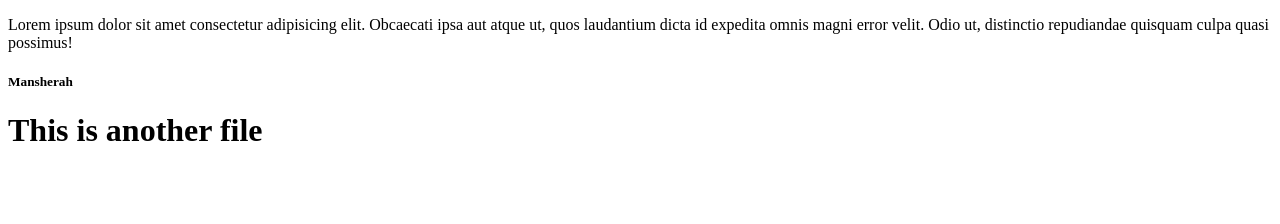
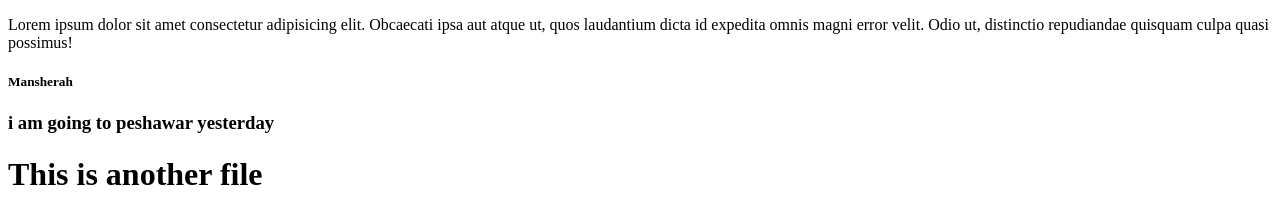
Before and after one commit to mudassirahmed01/GIT-and-GITHUB-Tutorial, a plain HTML site: page firstpage.html in a window 1280 px wide. Drawn offline with Linux system fonts and the light colour scheme.

Commit message:
version 4

```diff
--- a/firstpage.html
+++ b/firstpage.html
@@ -17,7 +17,7 @@
 
 
 <h5>Mansherah</h5>
-
+<h3>i am going to peshawar yesterday</h3>
 
   <h1>This is another file</h1>
 </body>
```
